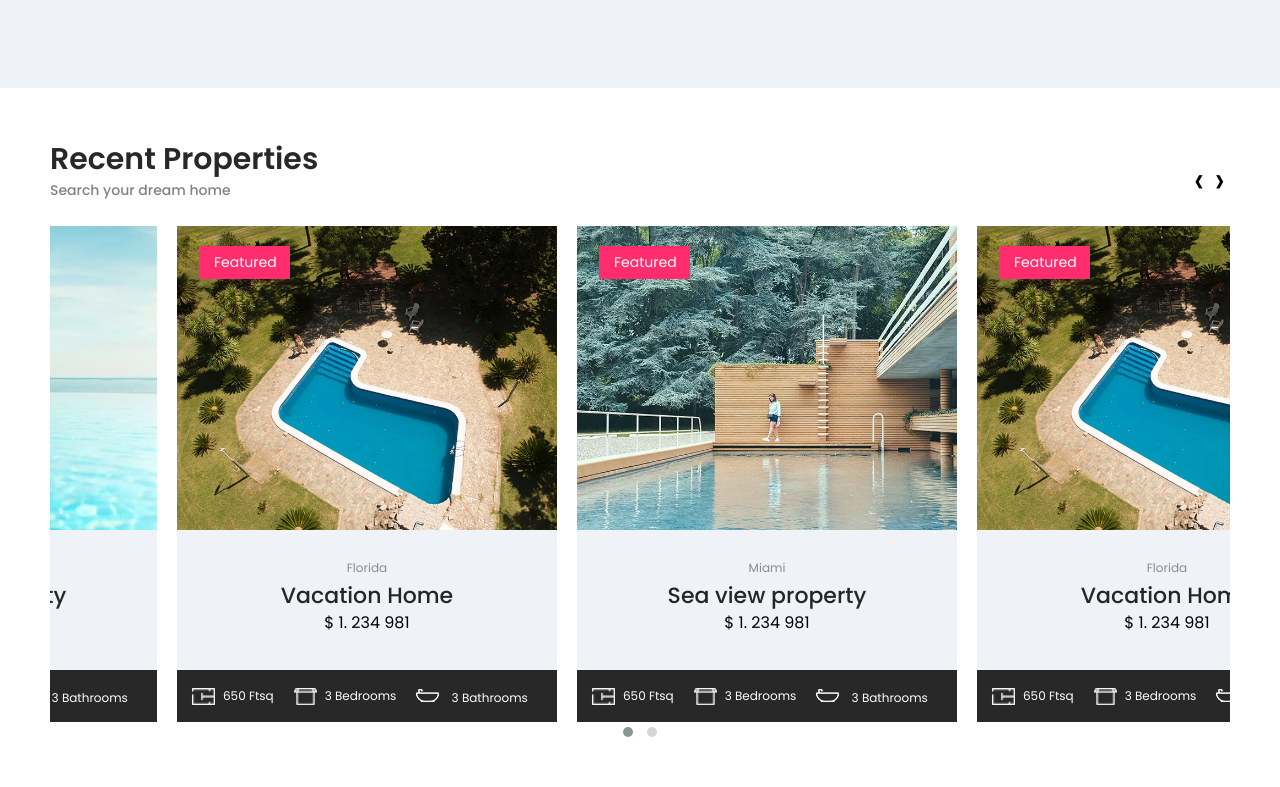
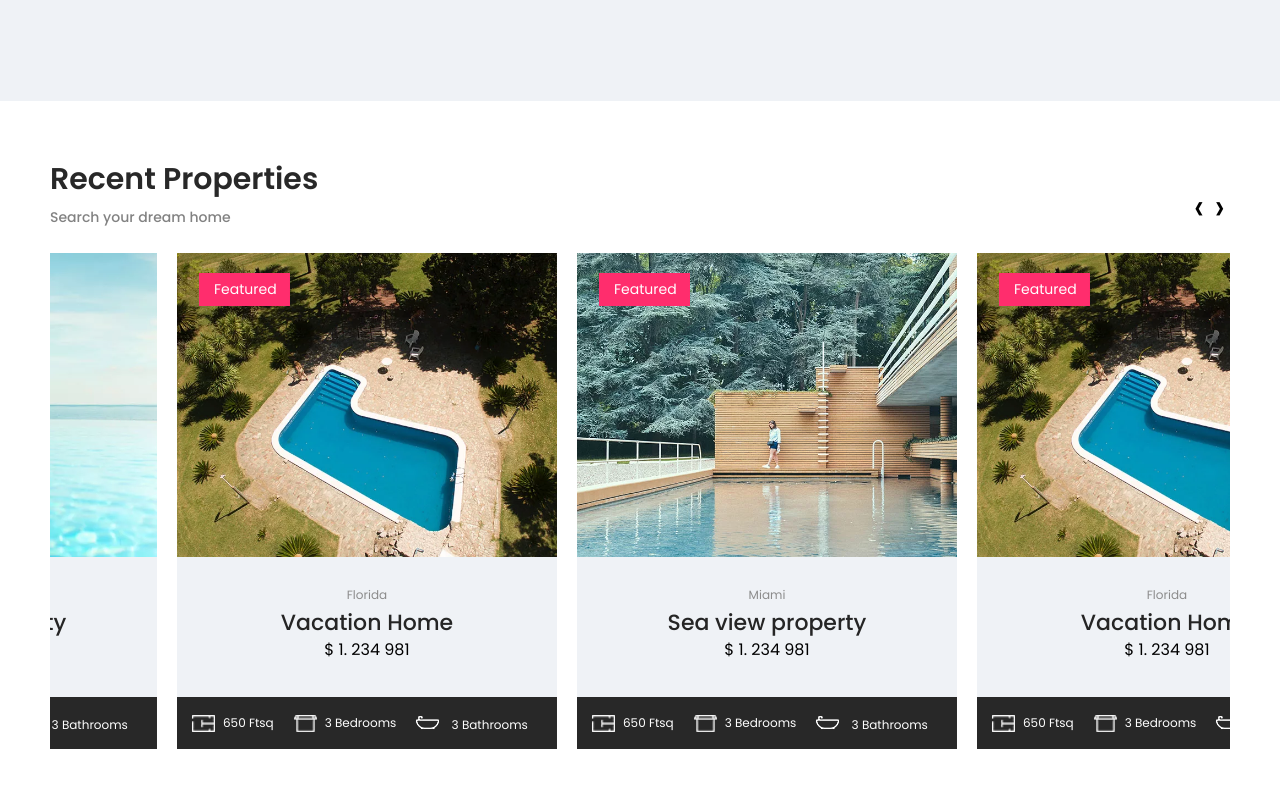
Before and after one commit to deepaksharma13/FilterFunctionality, a plain HTML site: page index.html in a window 1280 px wide. Shown: the part 2371-3158 px from the top of the page. Drawn offline with nearby package versions, Linux system fonts and the light colour scheme.

Commit message:
line height added

```diff
--- a/css/style.scss
+++ b/css/style.scss
@@ -256,7 +256,7 @@ $myWidth-bg: 1400px;
   font-size: 30px;
   font-weight: 600;
   color: #282828;
-  line-height: 0.75;
+  line-height: 1.2;
 }
 .section_subtitle {
   font-size: 14px;
--- a/index.html
+++ b/index.html
@@ -615,6 +615,7 @@
           loop: true,
           margin: 20,
           nav: true,
+          dots:false,
           autoplay:true,
           responsive: {
             0: {
```
Also changed, not shown: css/style.css, 1 other file.
